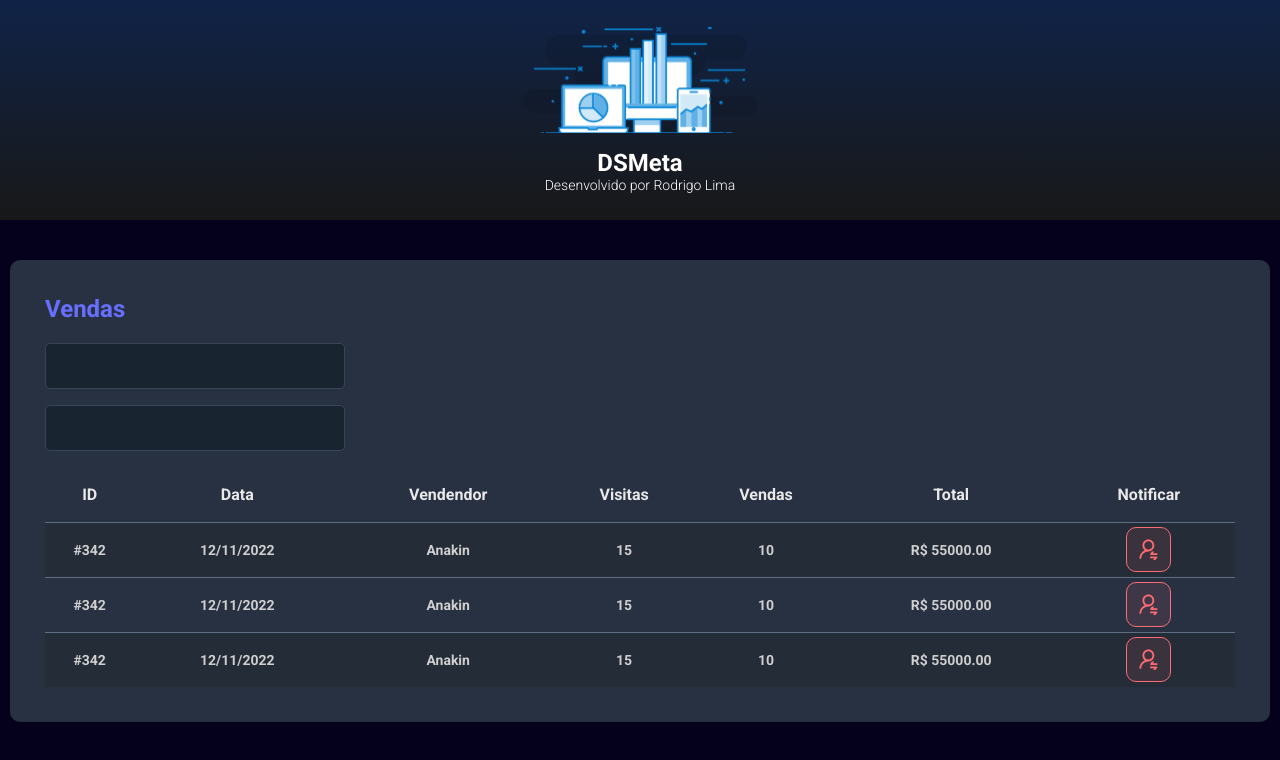
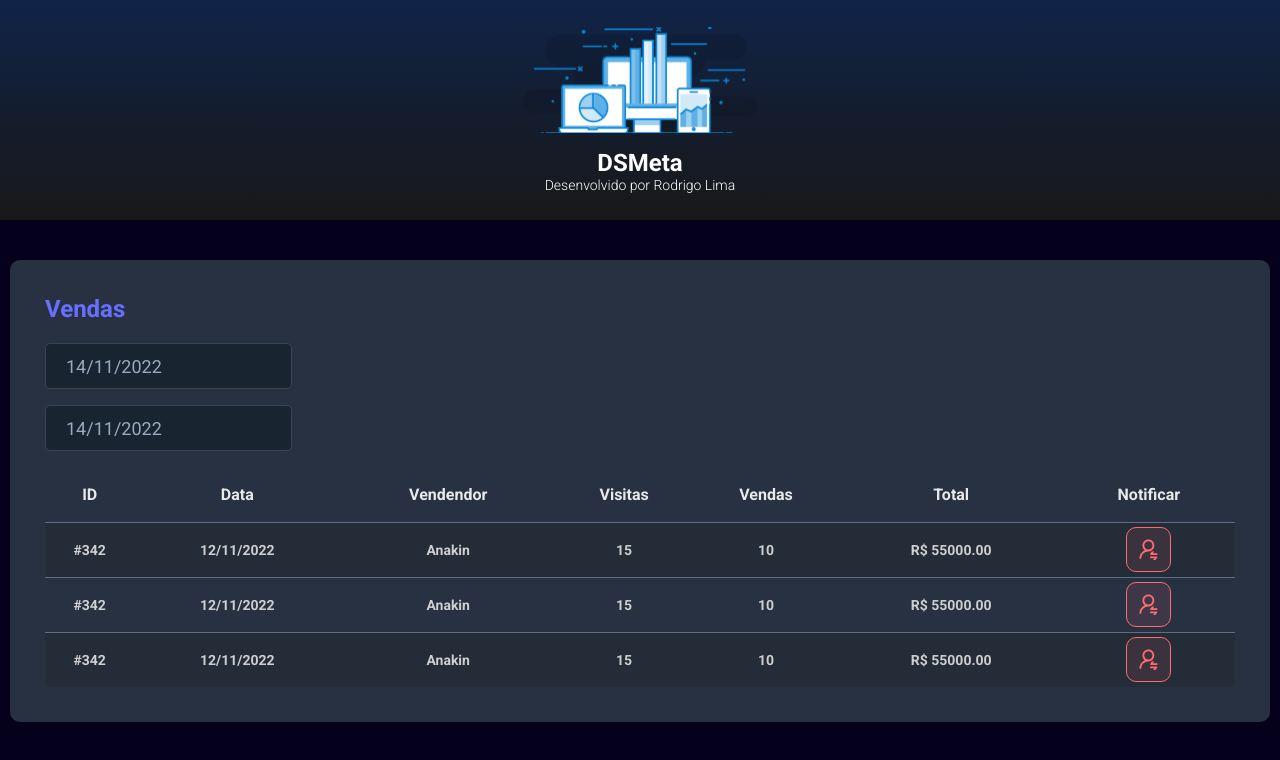
Before and after one commit to RodrigoLima890/DSMeta, a React (Vite) app in the folder frontend/: page / in a window 1280 px wide. Shown: the top 760 px of the page. Built offline with nearby package versions, Linux system fonts and the light colour scheme.

Commit message:
DatePicker

```diff
--- a/frontend/package.json
+++ b/frontend/package.json
@@ -9,7 +9,9 @@
     "preview": "vite preview"
   },
   "dependencies": {
+    "@types/react-datepicker": "4.4.2",
     "react": "^18.2.0",
+    "react-datepicker": "4.8.0",
     "react-dom": "^18.2.0"
   },
   "devDependencies": {
--- a/frontend/src/componets/SalesCard/index.tsx
+++ b/frontend/src/componets/SalesCard/index.tsx
@@ -1,3 +1,5 @@
+import DatePicker from 'react-datepicker'
+import 'react-datepicker/dist/react-datepicker.css'
 import NotificationButton from '../notificationButton'
 import './style.css'
 function SalesCard() {
@@ -6,10 +8,20 @@
             <h3 className="dsmeta-sales-title">Vendas</h3>
             <div>
                 <div className="dsmeta-form-control-container">
-                    <input className="dsmeta-form-control" type="text"/>
+                    <DatePicker
+                        selected={new Date}
+                        onChange={(date : Date)=>{}}
+                        className="dsmeta-form-control"
+                        dateFormat={"dd/MM/yyyy"}
+                    />
                 </div>
             <div className="dsmeta-form-control-container">
-                <input className="dsmeta-form-control" type="text"/>
+                    <DatePicker
+                        selected={new Date}
+                        onChange={(date : Date)=>{}}
+                        className="dsmeta-form-control"
+                        dateFormat={"dd/MM/yyyy"}
+                    />
             </div>
         </div>
 
```
Also changed, not shown: 1 other file (tests, documents, lock files or other folders).
